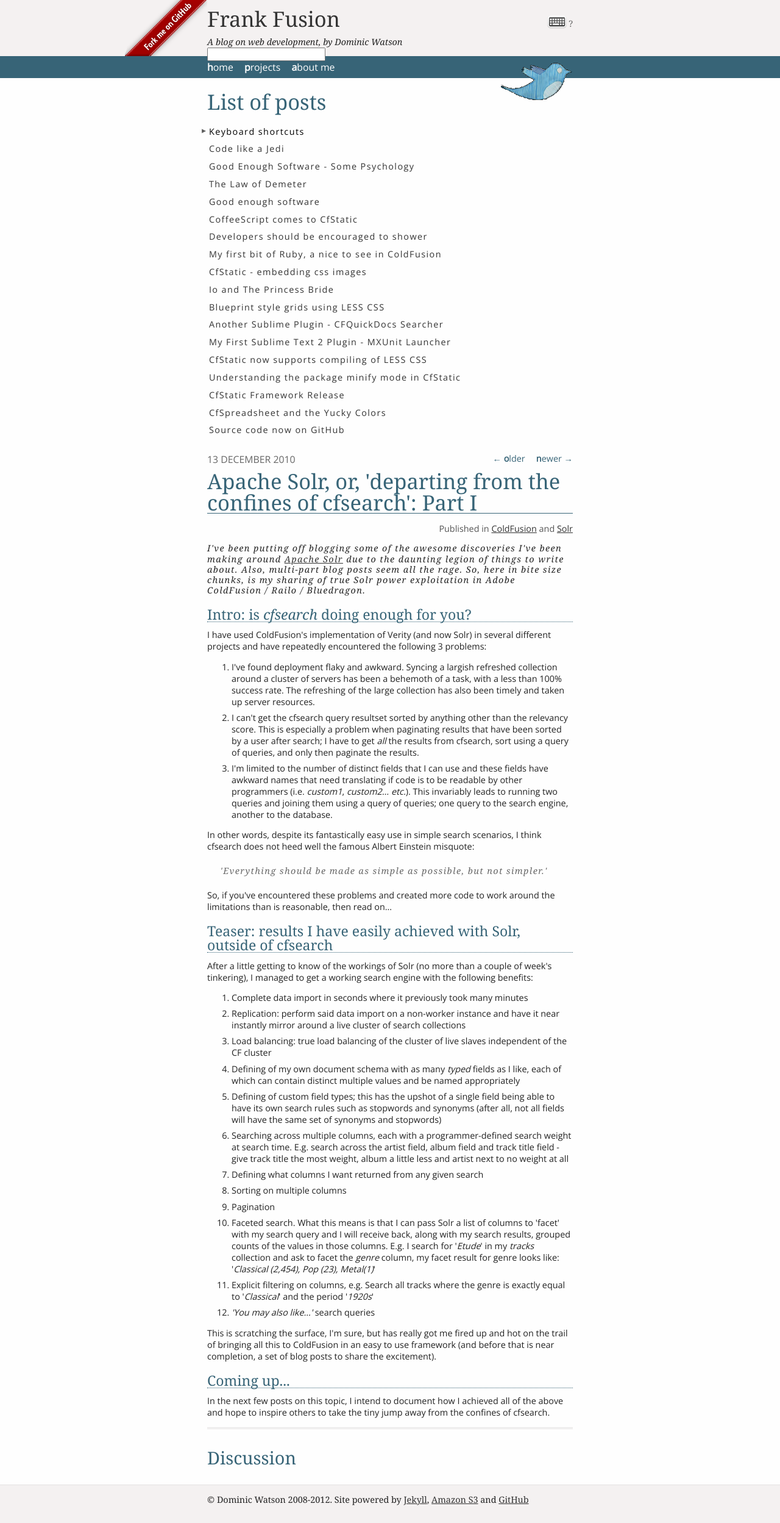
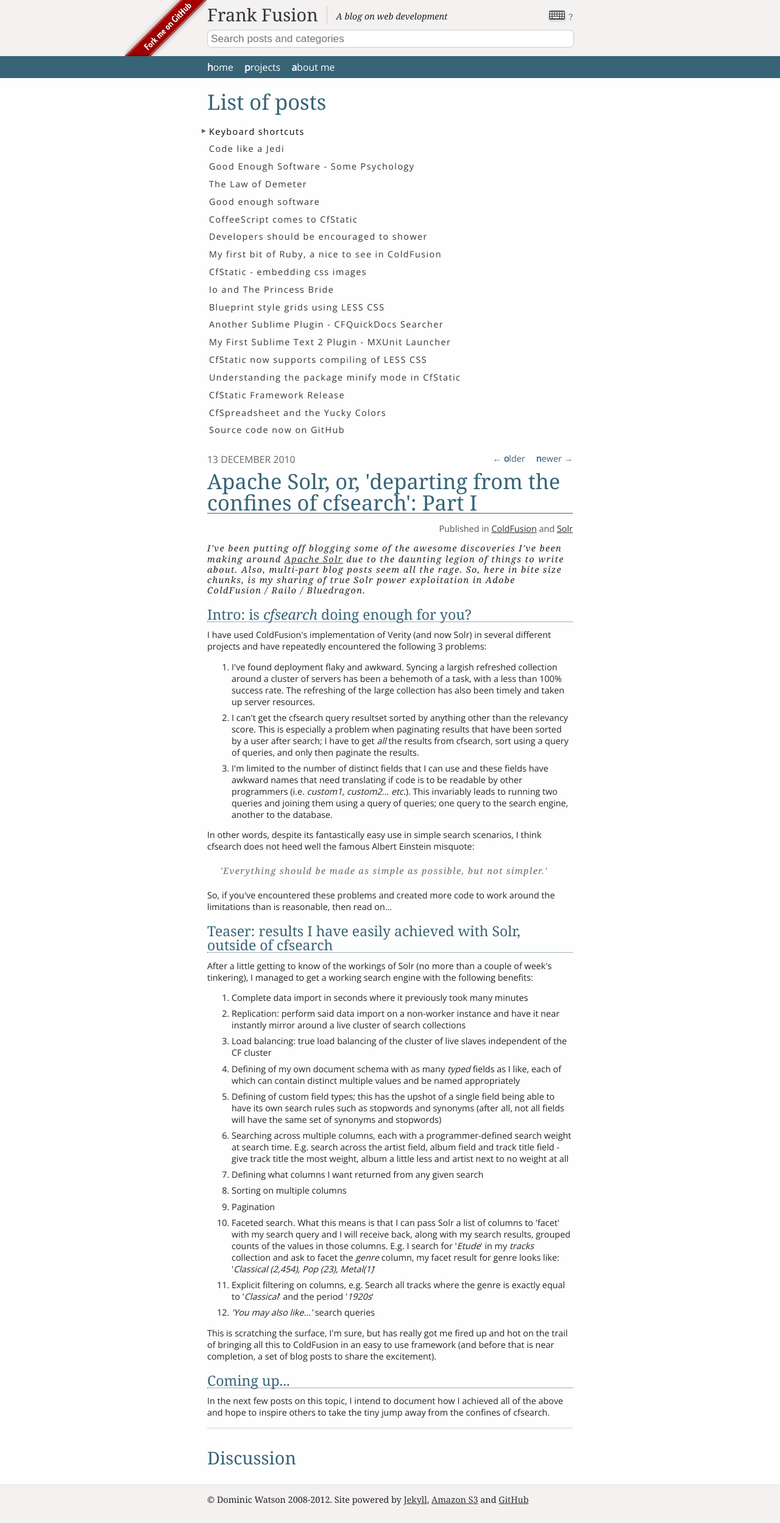
Before and after one commit to youanan/frankfusion, a Jekyll site: the page styleguide.html, which Jekyll copies as it is, in a window 1280 px wide. Shown: the whole page at 61% size. Built offline with Jekyll 4.4.1, drawn with Linux system fonts in a browser that asks for light colours; some web fonts are replaced; Markdown is read by kramdown in place of the engine named in the settings; comment, search, counter and statistics services are not loaded.

Commit message:
Search styling and keyboard navigation (incomplete)

```diff
--- a/static/css/layout.css
+++ b/static/css/layout.css
@@ -31,32 +31,27 @@ header {
 	height  : 92px;
 }
 
-	header h1 {
-		margin      : 0 0 0.3em;
-		padding-top : 14px;
+	header .blog-title {
+		padding  : 10px 0;
+		overflow : auto;
 	}
+		header .blog-title h1 {
+			float : left;
+			margin : 0 0.5em 0 0;
+			padding-right : 0.5em;
+			border-right : 1px solid #cccccc;
+		}
 
-	header h1 a {
-		color           : #333333;
-		text-decoration : none;
-	}
+		header .blog-title h1 a {
+			color           : #333333;
+			text-decoration : none;
+		}
 
-	header p {
-		font-style : italic;
-		margin     : 0;
-	}
-
-	#follow-me {
-		text-indent : -9999px;
-		display     : block;
-		width       : 118px;
-		height      : 62px;
-		background  : url(../images/twitter-bird.png) no-repeat;
-		position    : absolute;
-		z-index     : 2;
-		right       : 0;
-		bottom      : -65px;
-	}
+		header .blog-title p {
+			font-style : italic;
+			margin     : 7px 0 0;
+			float      : left;
+		}
 
 	#fork-me {
 		display     : block;
@@ -76,11 +71,65 @@ header {
 		padding         : 9px 0 0 35px;
 		height          : 32px;
 		position        : absolute;
-		top             : 20px;
+		top             : 9px;
 		right           : 0;
 		color           : #666666;
 		text-decoration : none;
 	}
+
+	.site-search-container {
+		position : relative;
+	}
+		#site-search-input {
+			border-radius : 8px 8px 8px 8px;
+			border        : 1px solid #cccccc;
+			padding       : 3px 5px;
+			font-size     : 1.2em;
+			width         : 590px;
+		}
+
+			#site-search-input:active,
+			#site-search-input:focus {
+				outline : none;
+			}
+
+		.site-search-results {
+			position         : relative;
+			top              : -2px;
+			left             : 0;
+			width            : 594px;
+			z-index          : 2;
+			background-color : #ffffff;
+			list-style       : none;
+			margin           : 0 3px;
+			padding          : 0;
+		}
+
+			.site-search-result {
+				border-left  : 1px solid #cccccc;
+				border-right : 1px solid #cccccc;
+			}
+				.site-search-result:last-child {
+					border-bottom : 1px solid #cccccc;
+				}
+
+				.site-search-result a {
+					display         : block;
+					padding         : 5px 10px;
+					text-decoration : none;
+
+				}
+
+					.site-search-result.even a {
+						background-color : #f9f9ff;
+					}
+
+					.site-search-result a:focus,
+					.site-search-result a:active {
+						background-color : #e9e9ef;
+						outline          : none;
+						font-style       : italic;
+					}
 
 footer {
 	border-top : 1px solid #e4e1e1;
--- a/static/css/typography.css
+++ b/static/css/typography.css
@@ -47,6 +47,13 @@ abbr,
 acronym     { border-bottom: 1px dotted #666; }
 address     { margin: 0 0 1.5em; font-style: italic; }
 del         { color:#666; }
+
+/* Special text styles
+--------------------------------------------------------------- */
+header h1 {
+	font-size : 2em;
+}
+
 
 /* Article text
 --------------------------------------------------------------- */
--- a/static/js/frank.fusion.js
+++ b/static/js/frank.fusion.js
@@ -3,6 +3,7 @@
 	var $keyboardHelp = $( '#keyboard-navigation-help' )
 	  , $categories   = $( '#published-in a' )
 	  , $showHelp     = $( '#show-keyboard-shortcuts' )
+	  , $searchBox    = $( '#site-search-input' )
 	  , gotoMode     = false
 	  , helpShowing  = false
 	  , shiftPostListFocus
@@ -15,7 +16,8 @@
 	  , genericKeyHandler
 	  , escapeFeatures
 	  , getFocusedPostLink
-	  , focusOnFirstPost;
+	  , focusOnFirstPost
+	  , focusInSearchBox;
 
 	shiftPostListFocus = function( e, direction ){
 		var $focusedLink = getFocusedPostLink()
@@ -88,6 +90,10 @@
 		$( '.post-list-item-link:first' ).focus();
 	};
 
+	focusInSearchBox = function(){
+		$searchBox.focus();
+	};
+
 	escapeFeatures = function(){
 		hideKeyboardShortcutHelp();
 		getFocusedPostLink().blur();
@@ -98,9 +104,12 @@
 	         .keydown( 'down'   , function( e ){ shiftPostListFocus( e, 'down' ); } )
 	         .keydown( 'g'      , toggleGotoMode             )
 	         .keydown( 'shift+/', toggleKeyboardShortcutHelp )
+	         .keyup  ( 's'      , focusInSearchBox           )
 	         .keydown( 'esc'    , escapeFeatures             )
 	         .keydown( '1'      , focusOnFirstPost           )
 	         .keydown( genericKeyHandler );
+
+	$searchBox.siteSearch();
 
 	$showHelp.click( function( e ){
 		e.preventDefault();
@@ -116,8 +125,6 @@
 
 	focusOnFirstPost();
 
-	$( '#site-search-input' ).siteSearch();
-
 	$( window ).load( function(){
 		if ( $('#disqus_thread').length ){
 			window.disqus_shortname = 'frankfusion';
--- a/static/js/site.search.js
+++ b/static/js/site.search.js
@@ -119,7 +119,8 @@
 		return this.each( function(){
 			var $input           = $(this)
 			  , $resultsList     = $('<ul class="site-search-results"></ul>')
-			  , doSearch, renderResult;
+			  , $container       = $input.parent()
+			  , doSearch, renderResult, gotoFirstResult, navigateResults;
 
 			$input.after( $resultsList );
 
@@ -129,16 +130,30 @@
 
 				$resultsList.find( 'li' ).remove();
 
-				for( i=0; i < results.length; i++ ){
-					$resultsList.append( renderResult( results[i] ) );
+				for( i=0; i < 10 && i < results.length; i++ ){
+					$resultsList.append( renderResult( results[i], i ) );
 				}
 			};
 
-			renderResult = function( result ){
-				return $( '<li class="site-search-result"><a href="' + result.href + '">' + result.highlighted + '</a></li>' );
+			renderResult = function( result, index ){
+				return $( '<li class="site-search-result ' + (index % 2 ? 'odd' : 'even') +  '"><a href="' + result.href + '">' + result.highlighted + '</a></li>' );
 			};
 
-			$input.keyup( doSearch );
+			navigateResults = function( direction ){
+				var $focusedResult = $resultsList.find( 'li>a:focus' ).parent();
+			};
+
+			gotoFirstResult = function(){
+				$firstResult = $resultsList.find( 'li:first a' );
+
+				if ( $firstResult.length ) {
+					document.location = $firstResult.attr('href');
+				}
+			};
+
+			$input.keyup( 'return', gotoFirstResult )
+			      .keydown( 'down', function(){ $resultsList.find( 'li:first a' ).focus(); } )
+			      .keyup( doSearch );
 		} );
 	};
 
--- a/styleguide.html
+++ b/styleguide.html
@@ -26,11 +26,15 @@
 		<div id="container">
 			<header>
 				<div class="centerizer">
-					<h1><a href="/">Frank Fusion</a></h1>
-					<p>A blog on web development, by Dominic Watson</p>
-					<a id="follow-me" class="no-print" href="http://twitter.com/#!/dom_watson" title="Follow me on twitter">Follow me on twitter</a>
+					<div class="blog-title">
+						<h1><a href="/">Frank Fusion</a></h1>
+						<p>A blog on web development</p>
+					</div>
+
 					<a id="fork-me"   class="no-print" href="https://github.com/dominicwatson" title="Fork me on GitHub">Fork me on GitHub</a>
-					<input id="site-search-input" />
+					<div class="site-search-container">
+						<input id="site-search-input" placeholder="Search posts and categories" />
+					</div>
 					<a id="show-keyboard-shortcuts" class="no-print" data-goto-key="?" href="#keyboard-navigation-help" title="Show keyboard shortcuts (type '?' to toggle)">?</a>
 					<div id="keyboard-navigation-help">
 						<h1>Keyboard shortcuts</h1>
```
